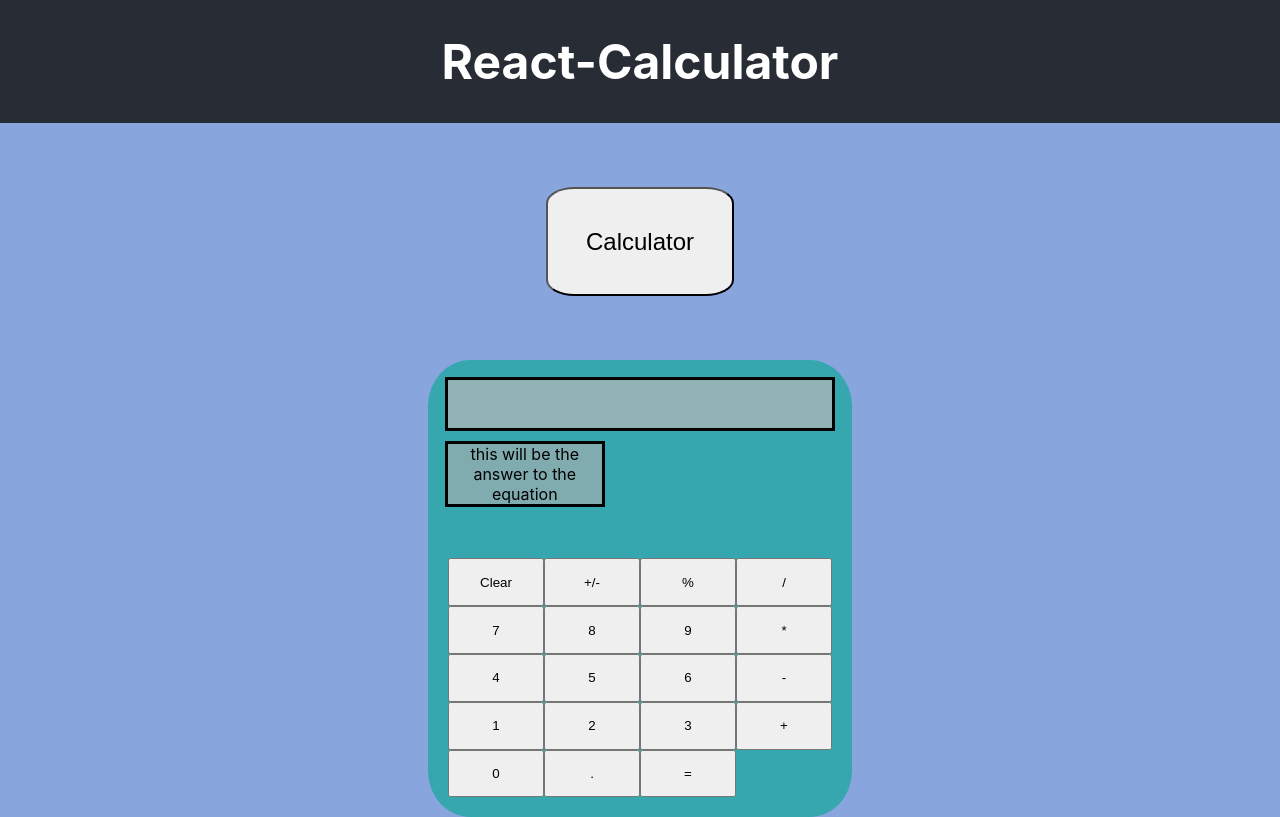
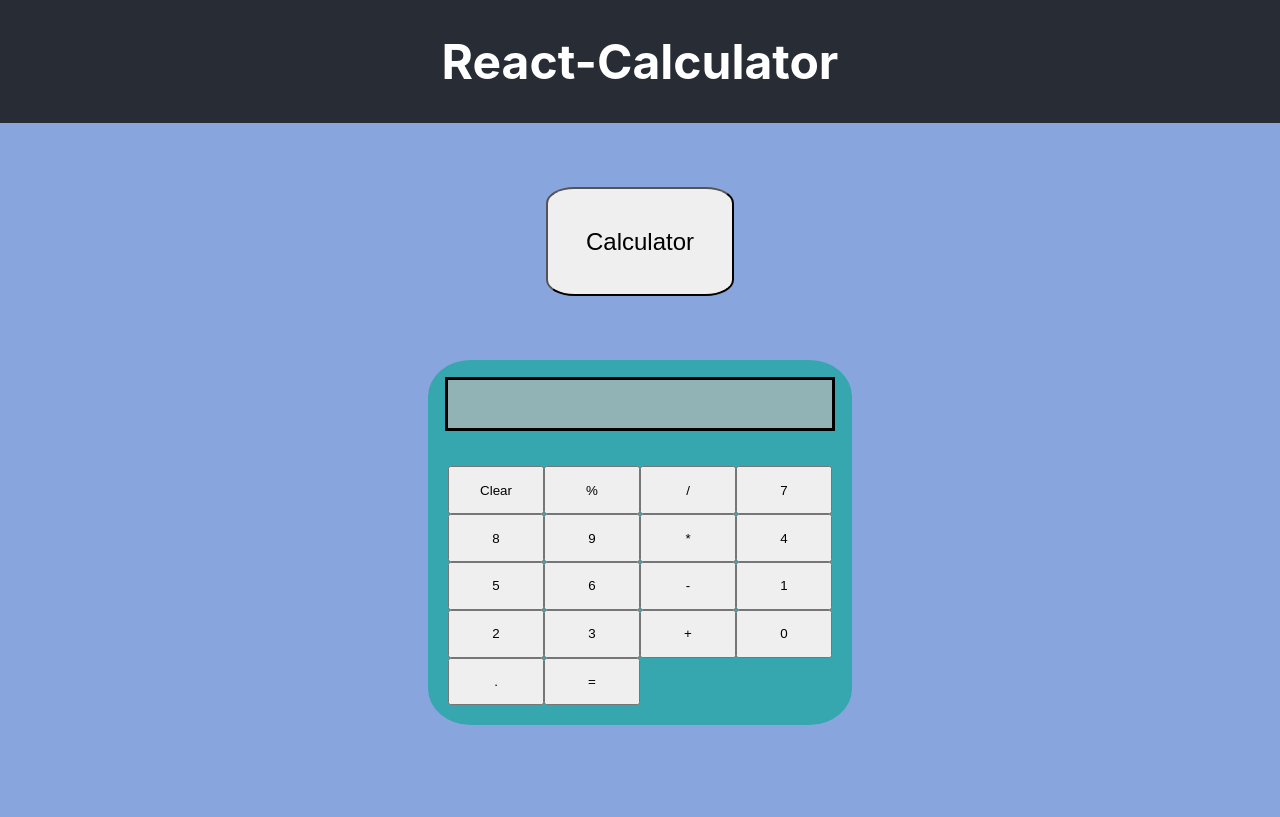
Before and after one commit to LuisGtk/Calculator-redo-, a React (Create React App) app: page /Calculator in a window 1280 px wide. Built offline with nearby package versions, Linux system fonts and the light colour scheme.

Commit message:
finished calculator app // will add more in due time

```diff
--- a/src/Components/Calculator/Calc.js
+++ b/src/Components/Calculator/Calc.js
@@ -28,15 +28,8 @@ function handleClear(event) {
             <div className="display">
                 <p>{data}</p>
             </div>
-
-            <div className="answer">
-                <p> this will be the answer to the equation </p>
-
-            </div>
-
             <div className='layout'>
                 <button className='numbers' onClick={handleClear}>Clear</button>
-                <button className='numbers'>+/-</button>
                 <button className='numbers'onClick={handleClick}>%</button>
                 <button className='numbers'onClick={handleClick}>/</button>
 
@@ -57,7 +50,7 @@ function handleClear(event) {
 
                 <button className='numbers'onClick={handleClick}>0</button>
                 <button className='numbers'onClick={handleClick}>.</button>
-                <button className='numbers'onClick={getData}>=</button>
+                <button className='numbers'onClick={fetchData}>=</button>
             </div >
         </div >
     )
```
